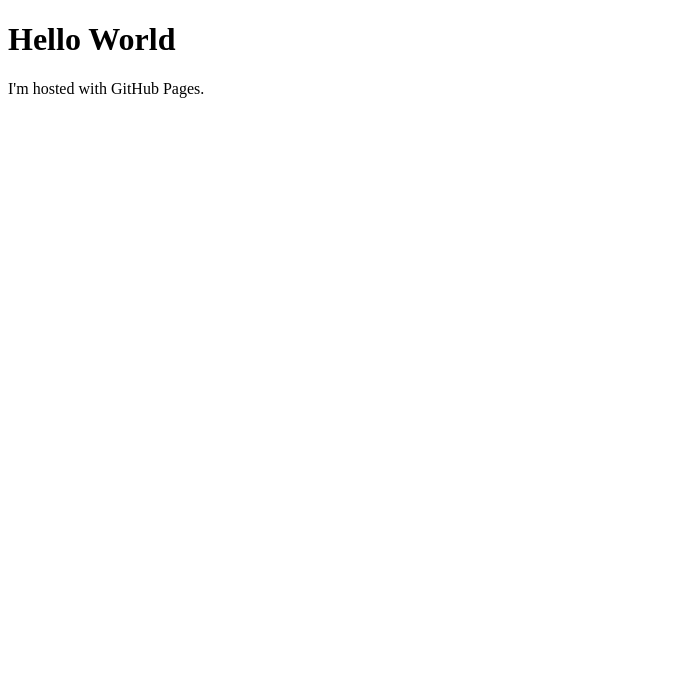
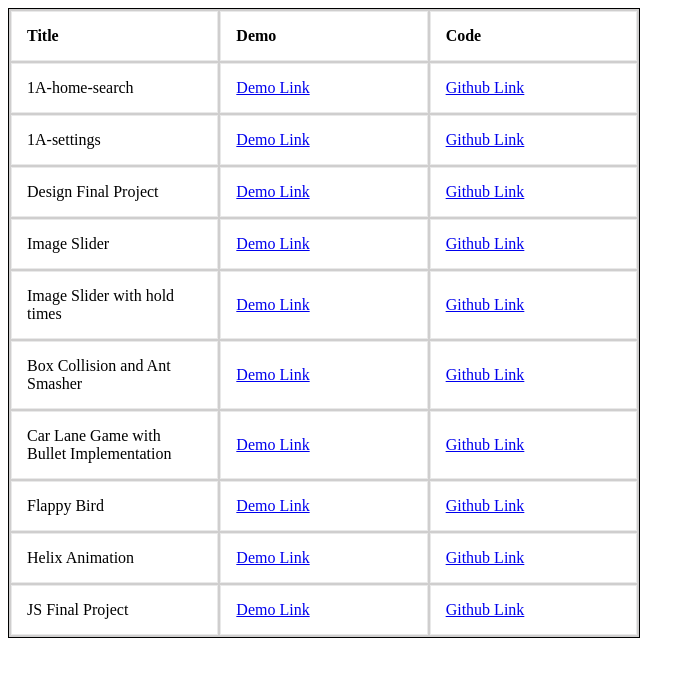
Before and after one commit to Aashish97/leapfrog, a plain HTML site: page index.html in a window 1280 px wide. Shown: the whole page, without its empty margins (0-695 px from the left). Drawn offline with Linux system fonts and the light colour scheme.

Commit message:
Creating Tables using html and internal CSS

```diff
--- a/index.html
+++ b/index.html
@@ -1,7 +1,80 @@
 <!DOCTYPE html>
 <html>
+<head>
+    <style>
+        table{
+            border: 1px solid black;
+            background-color: rgb(207, 206, 206);
+            width: 50%;
+        }
+        th, td {
+            border: 1px solid rgb(233, 233, 233);
+            padding: 15px;
+            text-align: left;
+            background-color: white;
+            width: 25%;
+            }
+    </style>
+</head>
 <body>
-<h1>Hello World</h1>
-<p>I'm hosted with GitHub Pages.</p>
+    <table>
+        <tr>
+            <th>Title</th>
+            <th>Demo</th>
+            <th>Code</th>
+        </tr>
+        <tr>
+            <td>1A-home-search</td>
+            <td><a href="#">Demo Link</a></td>
+            <td><a href="#">Github Link</a></td>
+        </tr>
+        <tr>
+                <td>1A-settings</td>
+                <td><a href="#">Demo Link</a></td>
+                <td><a href="#">Github Link</a></td>
+        </tr>
+        <tr>
+                <td>Design Final Project</td>
+                <td><a href="#">Demo Link</a></td>
+                <td><a href="#">Github Link</a></td>
+         </tr>
+         <tr>
+                <td>Image Slider</td>
+                <td><a href="#">Demo Link</a></td>
+                <td><a href="#">Github Link</a></td>
+        </tr>
+        <tr>
+                <td>Image Slider with hold times</td>
+                <td><a href="#">Demo Link</a></td>
+                <td><a href="#">Github Link</a></td>
+        </tr>
+        <tr>
+                <td>Box Collision and Ant Smasher</td>
+                <td><a href="#">Demo Link</a></td>
+                <td><a href="#">Github Link</a></td>
+        </tr>
+        <tr>
+                <td>Car Lane Game with Bullet Implementation</td>
+                <td><a href="#">Demo Link</a></td>
+                <td><a href="#">Github Link</a></td>
+        </tr>
+        <tr>
+                <td>Flappy Bird</td>
+                <td><a href="#">Demo Link</a></td>
+                <td><a href="#">Github Link</a></td>
+        </tr>
+        <tr>
+                <td>Helix Animation</td>
+                <td><a href="#">Demo Link</a></td>
+                <td><a href="#">Github Link</a></td>
+        </tr>
+        <tr>
+                <td>JS Final Project</td>
+                <td><a href="#">Demo Link</a></td>
+                <td><a href="#">Github Link</a></td>
+        </tr>
+
+
+    </table>
 </body>
 </html>
```
